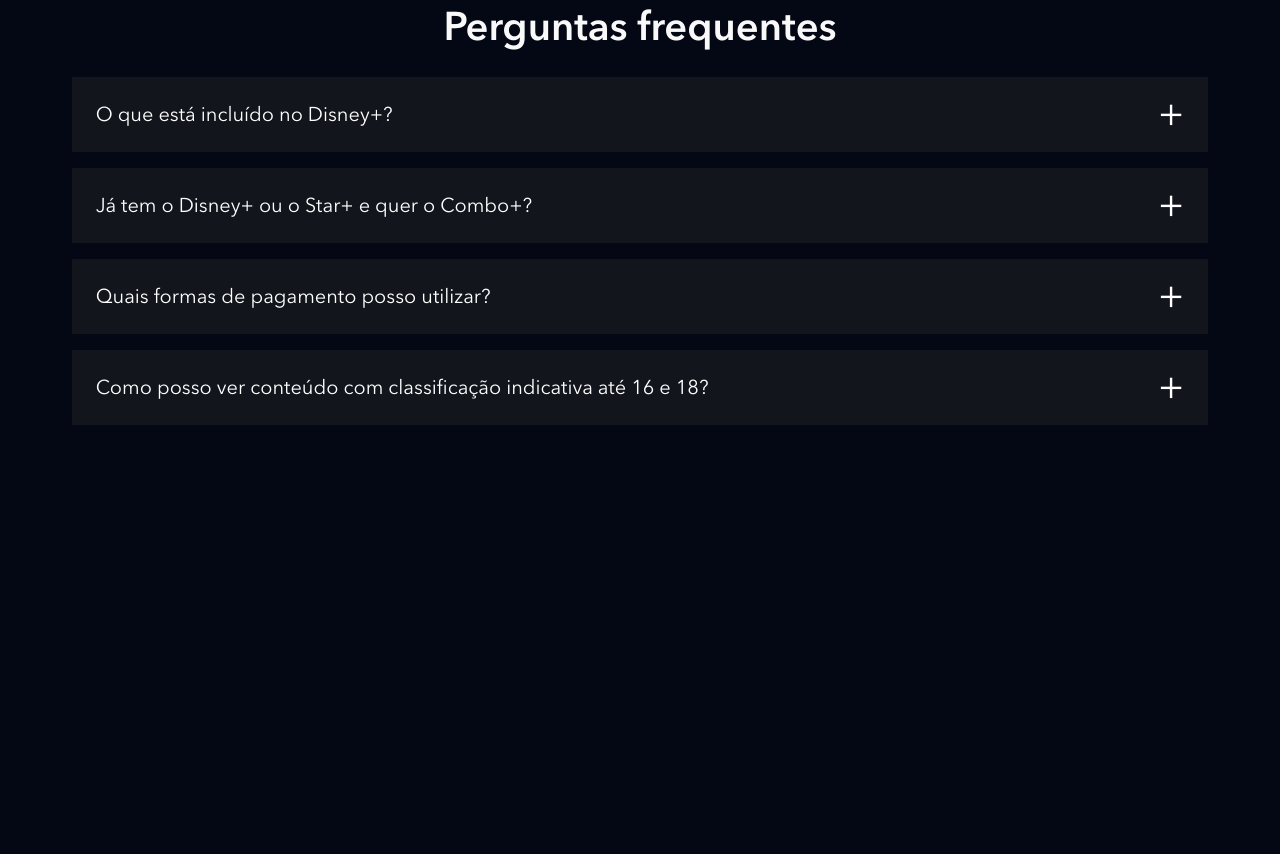
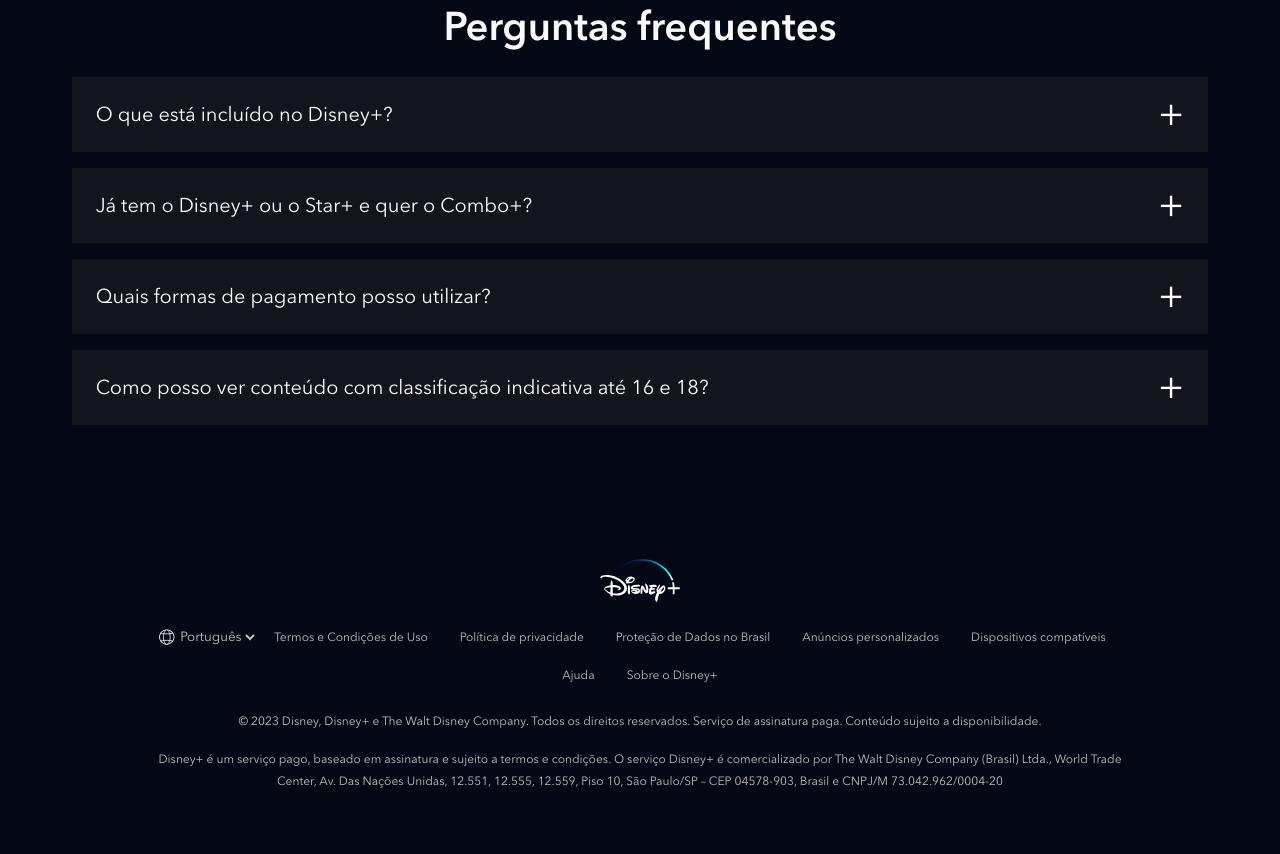
Before and after one commit to janlucasjm/clone_disneyplus, a website: page index.html in a window 1280 px wide. Shown: the part 4453-5307 px from the top of the page. Before the commit the page ends 4966 px from the top, so only its background shows below. Drawn offline with nearby package versions, Linux system fonts and the light colour scheme; files that its build step writes are made by us from their sources; files whose address does not match are found by name.

Commit message:
adicionando footer

```diff
--- a/index.html
+++ b/index.html
@@ -251,6 +251,47 @@
         </ul>
     </section>
 
+    <footer class="footer">
+        <div class="footer__container">
+            <img class="footer__logo" src="./dist/images/disneyplus.svg" alt="Disney Plus">
+            <ul class="footer__links">
+                <li class="footer__links__item">
+                    <div class="language__selected">
+                        <img src="./dist/images/icones/globe.svg" alt="Globo do mundo">
+                        <select>
+                            <option>English</option>
+                            <option selected>Português</option>
+                        </select>
+                    </div>
+                </li>
+                <li class="footer__links__item">
+                    <a href="#" class="text--small">Termos e Condições de Uso</a>
+                </li>
+                <li class="footer__links__item">
+                    <a href="#" class="text--small">Política de privacidade</a>
+                </li>
+                <li class="footer__links__item">
+                    <a href="#" class="text--small">Proteção de Dados no Brasil</a>
+                </li>
+                <li class="footer__links__item">
+                    <a href="#" class="text--small">Anúncios personalizados</a>
+                </li>
+                <li class="footer__links__item">
+                    <a href="#" class="text--small">Dispositivos compatíveis</a>
+                </li>
+                <li class="footer__links__item">
+                    <a href="#" class="text--small">Ajuda</a>
+                </li>
+                <li class="footer__links__item">
+                    <a href="#" class="text--small">Sobre o Disney+</a>
+                </li>
+            </ul>
+            <p class="text--small">&copy; 2023 Disney, Disney+ e The Walt Disney Company. Todos os direitos reservados. Serviço de assinatura paga. Conteúdo sujeito a disponibilidade.</p>
+            <p class="text--small">Disney+ é um serviço pago, baseado em assinatura e sujeito a termos e condições. O serviço Disney+ é comercializado por The Walt Disney Company (Brasil) Ltda., World Trade Center, Av. Das Nações Unidas, 12.551, 12.555, 12.559, Piso 10, São Paulo/SP – CEP 04578-903, Brasil e CNPJ/M 73.042.962/0004-20
+        </p>
+        </div>
+    </footer>
+
     <script src="./src/main.js"></script>
 </body>
 </html>
--- /dev/null
+++ b/src/styles/_footer.scss
@@ -0,0 +1,71 @@
+@use '_variaveis';
+
+.footer {
+    padding: 26px 8px;
+
+    &__container {
+        max-width: 1024px;
+        width: 100%;
+        margin: 0 auto;
+        text-align: center;
+        padding: 20px;
+    }
+
+    &__logo {
+        width: 80px;
+        margin: 0 auto 10px;
+    }
+
+    &__links {
+        margin-bottom: 16px;
+        display: flex;
+        align-items: center;
+        flex-wrap: wrap;
+        justify-content: center;
+
+        &__item {
+            display: inline-block;
+
+            a {
+                text-decoration: none;
+                padding: 8px 16px;
+                display: block;
+
+                &:hover {
+                    color: variaveis.$corTextoSecundario;
+                }
+            }
+        }
+    }
+
+    p {
+        margin-bottom: 16px;
+    }
+}
+
+.language__selected {
+    display: flex;
+    align-items: center;
+
+    img {
+        height: 18px;
+        width: 18px;
+    }
+
+    select {
+        background-color: transparent;
+        border: none;
+        color: variaveis.$corTextoPrincipal;
+        height: 38px;
+        cursor: pointer;
+
+        &:hover {
+            color: variaveis.$corTextoSecundario;
+            text-decoration: underline;
+        }
+
+        option {
+            color: variaveis.$corDeFundo;
+        }
+    }
+}
--- a/src/styles/main.scss
+++ b/src/styles/main.scss
@@ -4,6 +4,7 @@
 @use '_plans';
 @use '_available-devices';
 @use '_faq';
+@use '_footer';
 
 @font-face {
     font-family: 'Avenir';
```
